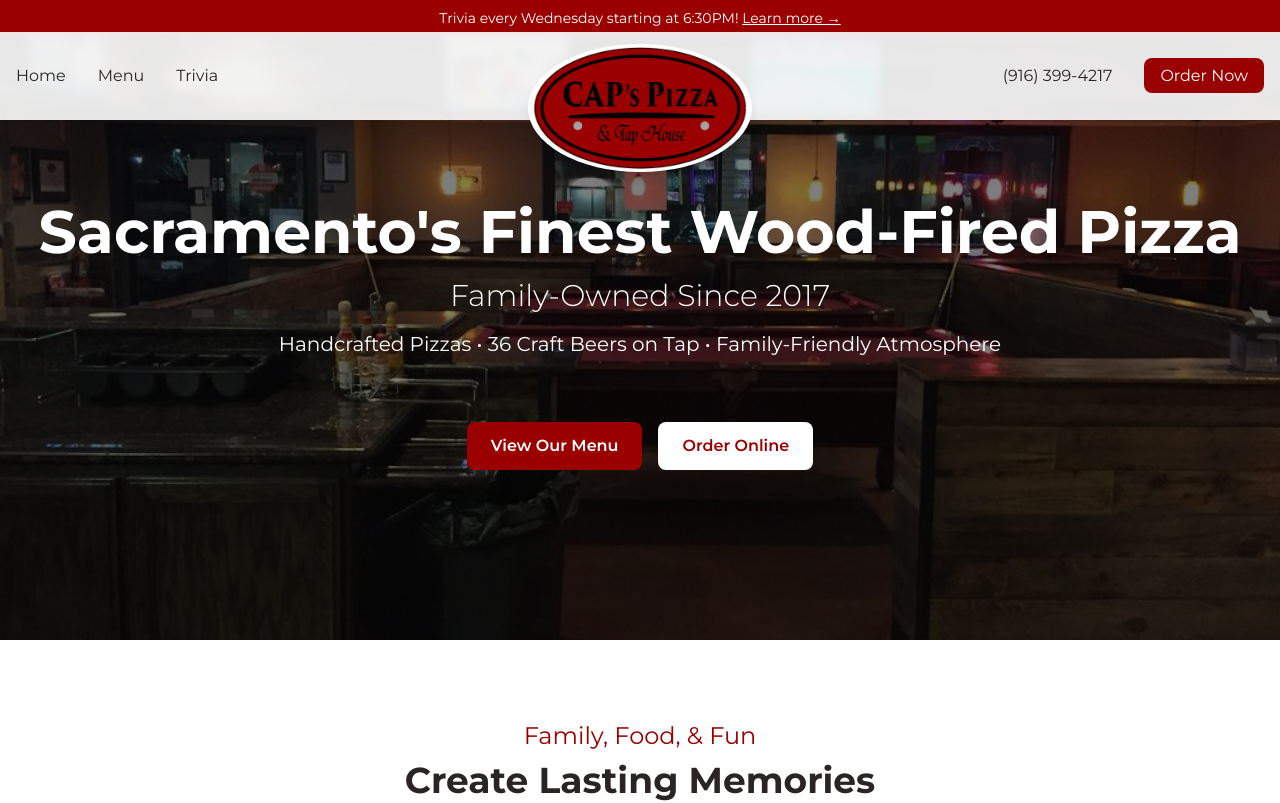
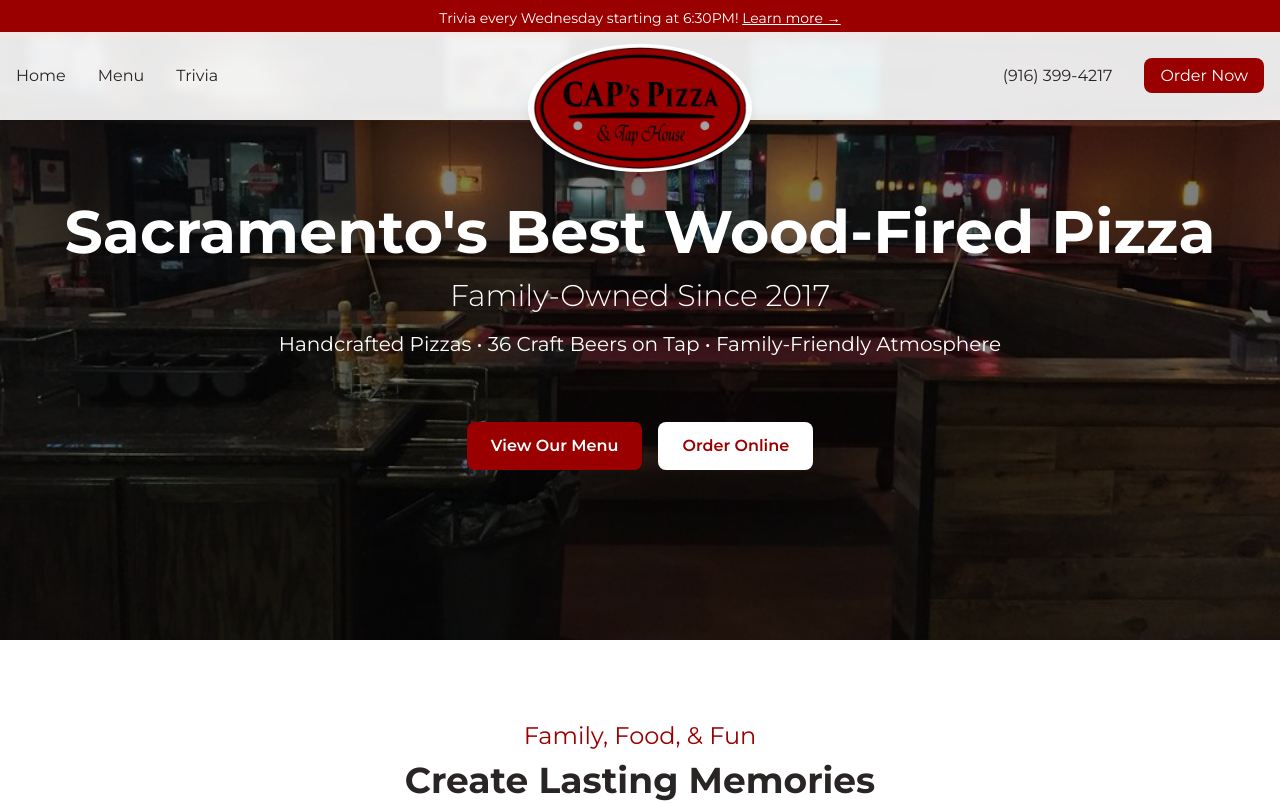
Before and after one commit to aegisec/capspizza.com, a plain HTML site: page index.html in a window 1280 px wide. Shown: the top 803 px of the page. Drawn offline with nearby package versions, Linux system fonts and the light colour scheme.

Commit message:
minor copy update

```diff
--- a/index.html
+++ b/index.html
@@ -20,13 +20,13 @@
 
     <!-- Primary Meta Tags -->
     <title>CAP's Pizza & Tap House - Sacramento's Best Wood-Fired Pizza & Craft Beer</title>
-    <meta name="title" content="CAP's Pizza & Tap House - Sacramento's Wood-Fired Pizza & Craft Beer">
+    <meta name="title" content="CAP's Pizza & Tap House - Sacramento's Best Wood-Fired Pizza & Craft Beer">
     <meta name="description" content="Family-owned wood-fired pizza restaurant in Sacramento featuring 36 craft beers on tap. Join us for weekly trivia nights, great food, and a family-friendly atmosphere.">
 
     <!-- Open Graph / Facebook -->
     <meta property="og:type" content="website">
     <meta property="og:url" content="https://capspizza.com/">
-    <meta property="og:title" content="CAP's Pizza & Tap House - Sacramento's Wood-Fired Pizza & Craft Beer">
+    <meta property="og:title" content="CAP's Pizza & Tap House - Sacramento's Best Wood-Fired Pizza & Craft Beer">
     <meta property="og:description" content="Family-owned wood-fired pizza restaurant in Sacramento featuring 36 craft beers on tap. Join us for weekly trivia nights, great food, and a family-friendly atmosphere.">
     <meta property="og:image" content="images/CAPs-Pizza-Hero.jpg">
 
@@ -213,7 +213,7 @@
         <div class="relative text-center text-white px-4 sm:px-0 mt-8">
           <div class="relative text-center text-white space-y-4">
             <h2 class="text-4xl sm:text-6xl font-bold">
-              Sacramento's Finest Wood-Fired Pizza
+              Sacramento's Best Wood-Fired Pizza
             </h2>
             <h3 class="text-2xl sm:text-3xl font-light">Family-Owned Since 2017</h3>
             <p class="text-lg sm:text-xl">
```
